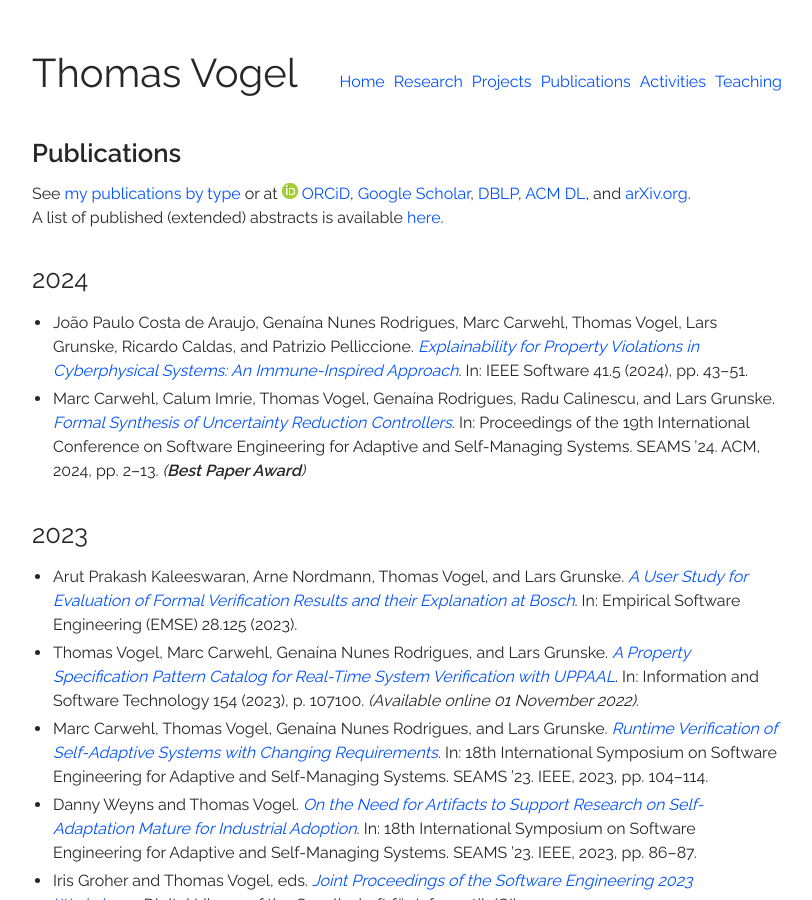
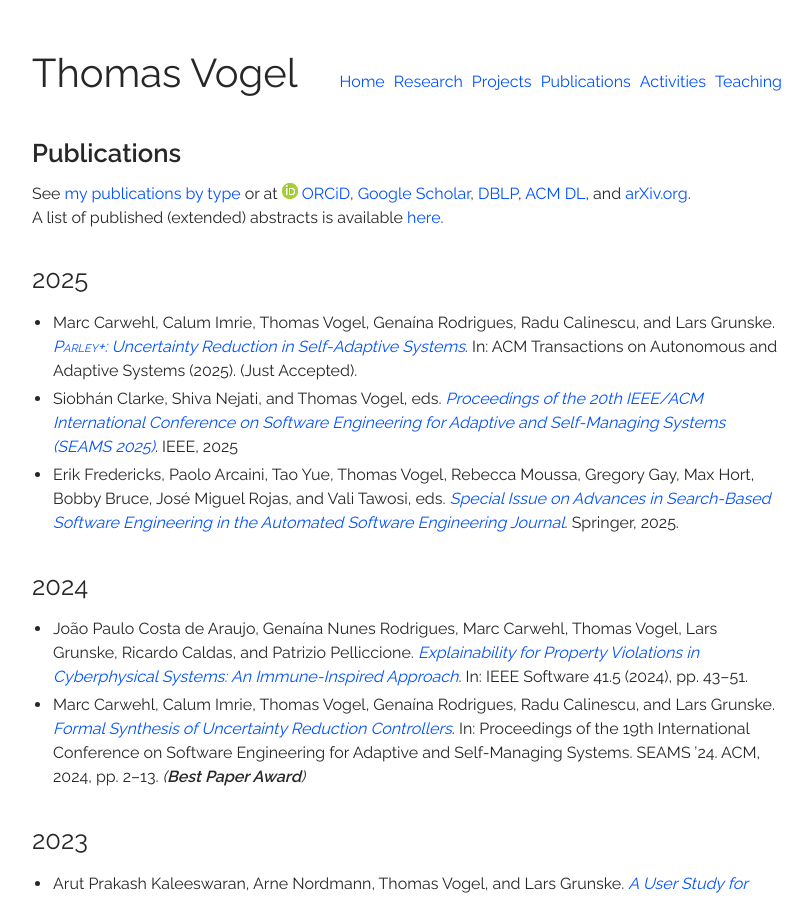
Before and after one commit to thomas-vogel/thomas-vogel.github.io, a Jekyll site: the page built from _pages/publications/index.md, in a window 1280 px wide and 900 px high. Shown: the whole window, without its empty margins (233-1045 px from the left). Built offline with Jekyll 4.4.1, drawn with Linux system fonts in a browser that asks for light colours; nearby versions of some CDN libraries; some of the changed text lies outside the part shown.

Commit message:
Add TAAS'25, Proc. SEAMS'25, SI SSBSE@ASEJ'25

```diff
--- a/_pages/publications/index.md
+++ b/_pages/publications/index.md
@@ -13,6 +13,13 @@ See [my publications by type](/publications/type) or at
 [arXiv.org](https://arxiv.org/a/vogel_t_2.html){:target="_blank"}.
 <br />
 A list of published (extended) abstracts is available [here](abstracts).
+
+
+## 2025
+* Marc Carwehl, Calum Imrie, Thomas Vogel, Genaína Rodrigues, Radu Calinescu, and Lars Grunske. [_<span style="font-variant:small-caps;">Parley+</span>: Uncertainty Reduction in Self-Adaptive Systems_](2025-TAAS). In: ACM Transactions on Autonomous and Adaptive Systems (2025). (Just Accepted).
+* Siobhán Clarke, Shiva Nejati, and Thomas Vogel, eds. [_Proceedings of the 20th IEEE/ACM International Conference on Software Engineering for Adaptive and Self-Managing Systems (SEAMS 2025)_](2025-SEAMS). IEEE, 2025
+* Erik Fredericks, Paolo Arcaini, Tao Yue, Thomas Vogel, Rebecca Moussa, Gregory Gay, Max Hort, Bobby Bruce, José Miguel Rojas, and Vali Tawosi, eds. [_Special Issue on Advances in Search-Based Software Engineering in the Automated Software Engineering Journal_](2025-ASEJ). Springer, 2025.
+
 
 ## 2024
 * João Paulo Costa de Araujo, Genaína Nunes Rodrigues, Marc Carwehl, Thomas Vogel, Lars Grunske, Ricardo Caldas, and Patrizio Pelliccione. [_Explainability for Property Violations in Cyberphysical Systems: An Immune-Inspired Approach_](2024-IEEESoftware). In: IEEE Software 41.5 (2024), pp. 43–51.
@@ -74,7 +81,7 @@ A list of published (extended) abstracts is available [here](abstracts).
 
 ## 2017
 
-* Sona Ghahremani, Holger Giese, and Thomas Vogel. [_Efficient Utility-Driven Self-Healing Employing Adaptation Rules for Large Dynamic Architectures_](2017-ICAC). In: International Conference on Autonomic Computing. ICAC '17. IEEE, 2017, pp. 59--68. _(**Karsten Schwan Best Paper Award**)_.
+* Sona Ghahremani, Holger Giese, and Thomas Vogel. [_Efficient Utility-Driven Self-Healing Employing Adaptation Rules for Large Dynamic Architectures_](2017-ICAC). In: International Conference on Autonomic Computing. ICAC '17. IEEE, 2017, pp. 59--68. _(**Karsten Schwan Best Paper Award**)_
 * Antonio Filieri, Martina Maggio, Konstantinos Angelopoulos, Nicolás D’ippolito, Ilias Gerostathopoulos, Andreas Berndt Hempel, Henry Hoffmann, Pooyan Jamshidi, Evangelia Kalyvianaki, Cristian Klein, Filip Krikava, Sasa Misailovic, Alessandro V. Papadopoulos, Suprio Ray, Amir M. Sharifloo, Stepan Shevtsov, Mateusz Ujma, and Thomas Vogel. [_Control Strategies for Self-Adaptive Software Systems_](2017-TAAS). In: ACM Transactions on Autonomous and Adaptive Systems 11.4 (2017), 24:1--24:31.
 * Holger Giese, Thomas Vogel, Ada Diaconescu, Sebastian Götz, and Samuel Kounev. [_Architectural Concepts for Self-Aware Computing Systems_](2017-SACSa). In: Self-Aware Computing Systems. Ed. by Samuel Kounev, Jeffrey O. Kephart, Aleksandar Milenkoski, and Xiaoyun Zhu. Springer, 2017. Chap. 5, pp. 109--147.
 * Holger Giese, Thomas Vogel, Ada Diaconescu, Sebastian Götz, and Kirstie Bellman. [_Generic Architectures for Individual Self-Aware Computing Systems_](2017-SACSb). In: Self-Aware Computing Systems. Ed. by Samuel Kounev, Jeffrey O. Kephart, Aleksandar Milenkoski, and Xiaoyun Zhu. Springer, 2017. Chap. 6, pp. 149--189.
@@ -91,7 +98,7 @@ A list of published (extended) abstracts is available [here](abstracts).
 
 ## 2015
 
-* Antonio Filieri, Martina Maggio, Konstantinos Angelopoulos, Nicolas D’Ippolito, Ilias Gerostathopoulos, Andreas Berndt Hempel, Henry Hoffmann, Pooyan Jamshidi, Evangelia Kalyvianaki, Cristian Klein, Filip Krikava, Sasa Misailovic, Alessandro Vittorio Papadopoulos, Suprio Ray, Amir M. Sharifloo, Stepan Shevtsov, Mateusz Ujma, and Thomas Vogel. [_Software Engineering meets Control Theory_](2015-SEAMS). In: International Symposium on Software Engineering for Adaptive and Self-Managing Systems. SEAMS ’15. IEEE, 2015, pp. 71--82.
+* Antonio Filieri, Martina Maggio, Konstantinos Angelopoulos, Nicolas D’Ippolito, Ilias Gerostathopoulos, Andreas Berndt Hempel, Henry Hoffmann, Pooyan Jamshidi, Evangelia Kalyvianaki, Cristian Klein, Filip Krikava, Sasa Misailovic, Alessandro Vittorio Papadopoulos, Suprio Ray, Amir M. Sharifloo, Stepan Shevtsov, Mateusz Ujma, and Thomas Vogel. [_Software Engineering meets Control Theory_](2015-SEAMS). In: International Symposium on Software Engineering for Adaptive and Self-Managing Systems. SEAMS ’15. IEEE, 2015, pp. 71--82. _(**SEAMS 10-Year Most Influential Paper Award**)_
 * Holger Giese, Thomas Vogel, and Sebastian Wätzoldt. [_Towards Smart Systems of Systems_](2015-FSEN). In: International Conference on Fundamentals of Software Engineering (FSEN ’15). Vol. 9392. Lecture Notes in Computer Science (LNCS). Springer, 2015, pp. 1--29. _(invited paper)_.
 * Joachim Hänsel, Thomas Vogel, and Holger Giese. [_A Testing Scheme for Self-Adaptive Software Systems with Architectural Runtime Models_](2015-SASOW). In: International Conference on Self-Adaptive and Self-Organizing Systems Workshops. SASOW ’15. IEEE, 2015, pp. 134--139.
 
@@ -113,14 +120,14 @@ A list of published (extended) abstracts is available [here](abstracts).
 
 ## 2012
 
-* Thomas Vogel and Holger Giese. [_A Language for Feedback Loops in Self-Adaptive Systems: Executable Runtime Megamodels_](2012-SEAMS). In: International Symposium on Software Engineering for Adaptive and Self-Managing Systems. SEAMS ’12. IEEE, 2012, pp. 129--138. _**(selected as one of two best papers)**_.
+* Thomas Vogel and Holger Giese. [_A Language for Feedback Loops in Self-Adaptive Systems: Executable Runtime Megamodels_](2012-SEAMS). In: International Symposium on Software Engineering for Adaptive and Self-Managing Systems. SEAMS ’12. IEEE, 2012, pp. 129--138. _(**selected as one of two best papers**)_
 * Thomas Vogel and Holger Giese. [_Requirements and Assessment of Languages and Frameworks for Adaptation Models_](2012-MISE). In: Models in Software Engineering, Workshops and Symposia at MoDELS 2011, Reports and Revised Selected Papers. Ed. by Jörg Kienzle. Vol. 7167. Lecture Notes in Computer Science (LNCS). Springer, 2012, pp. 167--182.
 * Holger Giese, Leen Lambers, Basil Becker, Stephan Hildebrandt, Stefan Neumann, Thomas Vogel, and Sebastian Wätzoldt. [_Graph Transformations for MDE, Adaptation, and Models at Runtime_](2012-SFM). In: Formal Methods for Model-Driven Engineering. Ed. by Marco Bernardo, Vittorio Cortellessa, and Alfonso Pierantonio. Vol. 7320. Lecture Notes in Computer Science (LNCS). Springer, 2012, pp. 137--191.
 
 
 ## 2011
 
-* Thomas Vogel and Holger Giese. [_Language and Framework Requirements for Adaptation Models_](2011-MRT). In: International Workshop on Models@run.time. Vol. 794. CEUR Workshop Proceedings. CEUR-WS.org, 2011, pp. 1--12. _**(best paper)**_.
+* Thomas Vogel and Holger Giese. [_Language and Framework Requirements for Adaptation Models_](2011-MRT). In: International Workshop on Models@run.time. Vol. 794. CEUR Workshop Proceedings. CEUR-WS.org, 2011, pp. 1--12. _(**best paper**)_
 * Thomas Vogel, Andreas Seibel, and Holger Giese. [_The Role of Models and Megamodels at Runtime_](2011-MISE). In: Models in Software Engineering, Workshops and Symposia at MODELS 2010, Reports and Revised Selected Papers. Ed. by Juergen Dingel and Arnor Solberg. Vol. 6627. Lecture Notes in Computer Science (LNCS). Springer, 2011, pp. 224--238.
 * Rogério de Lemos, Holger Giese, Hausi Müller, Mary Shaw, Jesper Andersson, Luciano Baresi, Basil Becker, Nelly Bencomo, Yuriy Brun, Bojan Cukic, Ron Desmarais, Schahram Dustdar, Gregor Engels, Kurt Geihs, Karl Goeschka, Alessandra Gorla, Vincenzo Grassi, Poala Inverardi, Gabor Karsai, Jeff Kramer, Marin Litoiu, Antónia Lopes, Jeff Magee, Sam Malek, Serge Mankovskii, Raffaela Mirandola, John Mylopoulos, Oscar Nierstrasz, Mauro Pezzè, Christian Prehofer, Wilhelm Schäfer, Wilhelm Schlichting, Bradley Schmerl, Dennis B. Smith, Joao P. Sousa, Gabriel Tamura, Ladan Tahvildari, Norha M. Villegas, Thomas Vogel, Danny Weyns, Kenny Wong, and Jochen Wuttke. [_Software Engineering for Self-Adpaptive Systems: A second Research Roadmap_](2011-Dagstuhl). In: Software Engineering for Self-Adaptive Systems. Ed. by Rogério de Lemos, Holger Giese, Hausi Müller, and Mary Shaw. Dagstuhl Seminar Proceedings 10431. Schloss Dagstuhl - Leibniz-Zentrum fuer Informatik, Germany, 2011. _(draft version of May 20, 2011)_.
 
@@ -129,13 +136,13 @@ A list of published (extended) abstracts is available [here](abstracts).
 
 * Thomas Vogel and Holger Giese. [_Adaptation and Abstract Runtime Models_](2010-SEAMS). In: International Workshop on Software Engineering for Adaptive and Self-Managing Systems. SEAMS ’10. ACM, 2010, pp. 39--48.
 * Thomas Vogel, Stefan Neumann, Stephan Hildebrandt, Holger Giese, and Basil Becker. [_Incremental Model Synchronization for Efficient Run-Time Monitoring_](2010-MISE). In: Models in Software Engineering, Workshops and Symposia at MODELS 2009, Reports and Revised Selected Papers. Ed. by Sudipto Ghosh. Vol. 6002. Lecture Notes in Computer Science (LNCS). Springer, 2010, pp. 124--139.
-* Thomas Vogel, Andreas Seibel, and Holger Giese. [_Toward Megamodels at Runtime_](2010-MRT). In: International Workshop on Models@run.time. Vol. 641. CEUR Workshop Proceedings. CEUR-WS.org, 2010, pp. 13--24. _**(best paper)**_.
+* Thomas Vogel, Andreas Seibel, and Holger Giese. [_Toward Megamodels at Runtime_](2010-MRT). In: International Workshop on Models@run.time. Vol. 641. CEUR Workshop Proceedings. CEUR-WS.org, 2010, pp. 13--24. _(**best paper**)_
 
 
 ## 2009
 
 * Thomas Vogel, Stefan Neumann, Stephan Hildebrandt, Holger Giese, and Basil Becker. [_Model-Driven Architectural Monitoring and Adaptation for Autonomic Systems_](2009-ICAC). In: International Conference on Autonomic Computing and Communications. ICAC ’09. ACM, 2009, pp. 67--68.
-* Thomas Vogel, Stefan Neumann, Stephan Hildebrandt, Holger Giese, and Basil Becker. [_Incremental Model Synchronization for Efficient Run-time Monitoring_](2009-MRTa). In: International Workshop on Models@run.time. Vol. 509. CEUR Workshop Proceedings. CEUR-WS.org, 2009, pp. 1--10. _**(best paper)**_.
+* Thomas Vogel, Stefan Neumann, Stephan Hildebrandt, Holger Giese, and Basil Becker. [_Incremental Model Synchronization for Efficient Run-time Monitoring_](2009-MRTa). In: International Workshop on Models@run.time. Vol. 509. CEUR Workshop Proceedings. CEUR-WS.org, 2009, pp. 1--10. _(**best paper**)_
 * Holger Giese, Andreas Seibel, and Thomas Vogel. [_A Model-Driven Configuration Management System for Advanced IT Service Management_](2009-MRTb). In: International Workshop on Models@run.time. Vol. 509. CEUR Workshop Proceedings. CEUR-WS.org, 2009, pp. 61--70.
 
 
```
Also changed, not shown: _pages/publications/2015-SEAMS.md (+8 -8 lines), _pages/publications/2025-ASEJ.md (added, +29 -0 lines), _pages/publications/2025-SEAMS.md (added, +27 -0 lines), _pages/publications/2025-TAAS.md (added, +31 -0 lines), _pages/publications/type.md (+9 -6 lines), index.md (+1 -0 lines).
